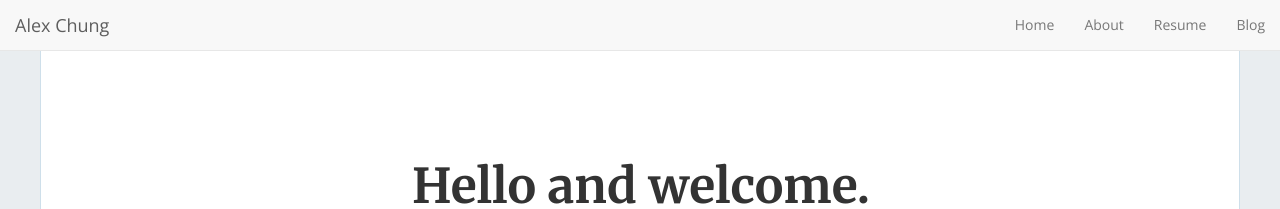
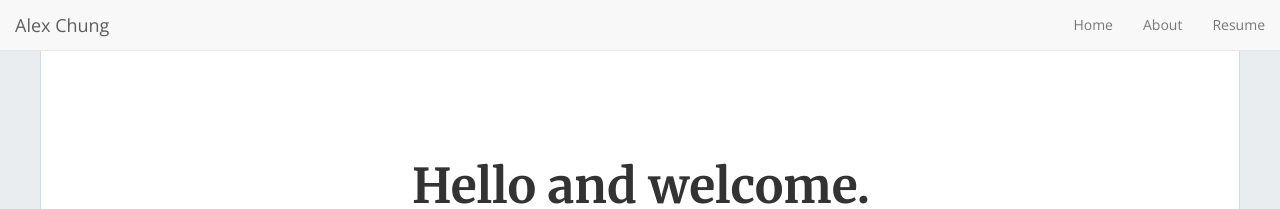
Before and after one commit to alexchung1233/alexchung1233.github.io, a Jekyll site: the page built from index.html, in a window 1280 px wide. Shown: the top 209 px of the page. Built offline with Jekyll 4.4.1, drawn with Linux system fonts in a browser that asks for light colours; nearby versions of some CDN libraries; the list of posts is cut into pages by our own code.

Commit message:
Removed blog

```diff
--- a/_config.yml
+++ b/_config.yml
@@ -103,4 +103,4 @@ nav_item:
   - { url: '/', text: 'Home' }
   - { url: '/about', text: 'About' }
   - { url: '/resume', text: 'Resume' }
-  - { url: '/blog', text: 'Blog' }
+  # - { url: '/blog', text: 'Blog' }
```
